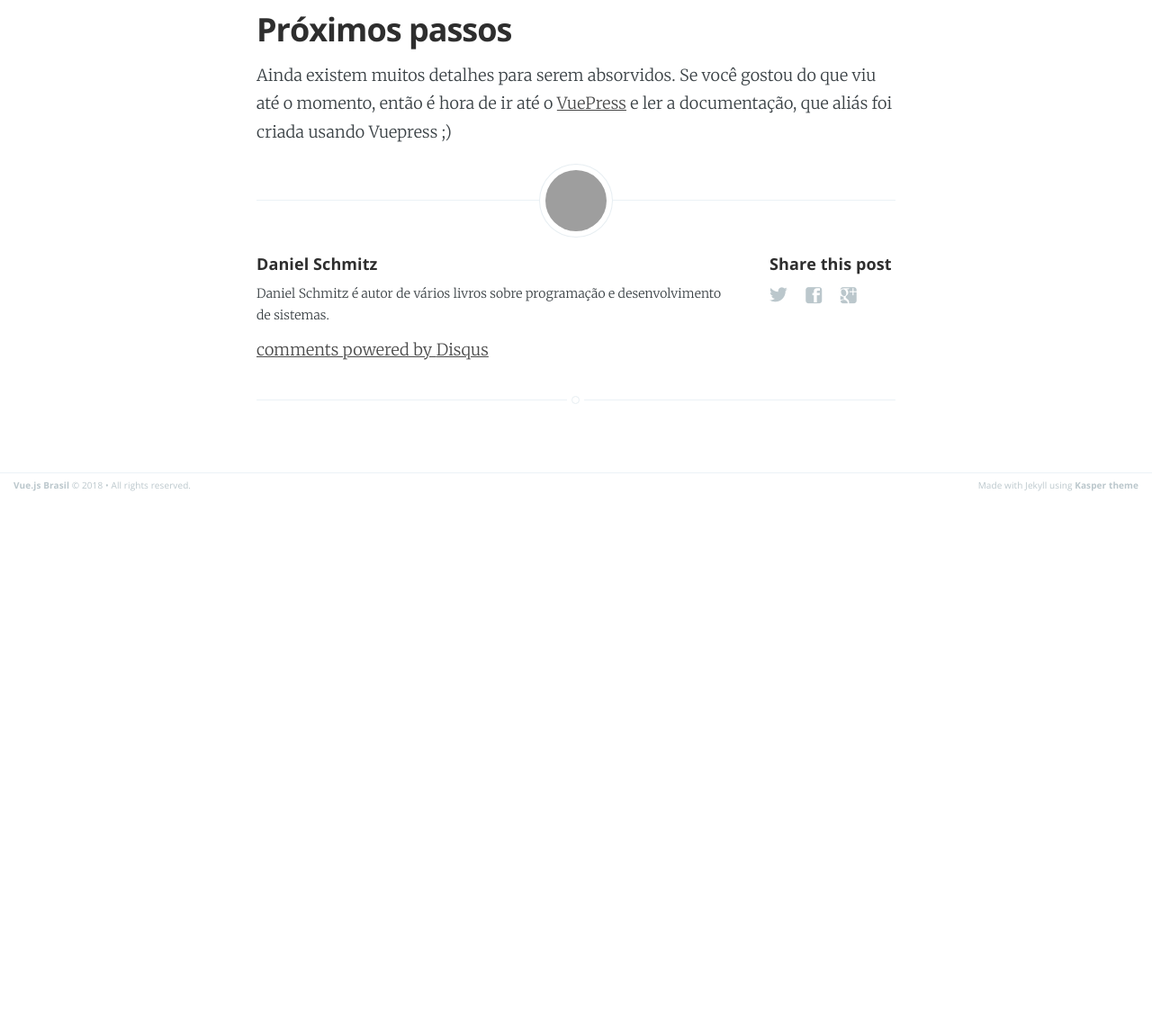
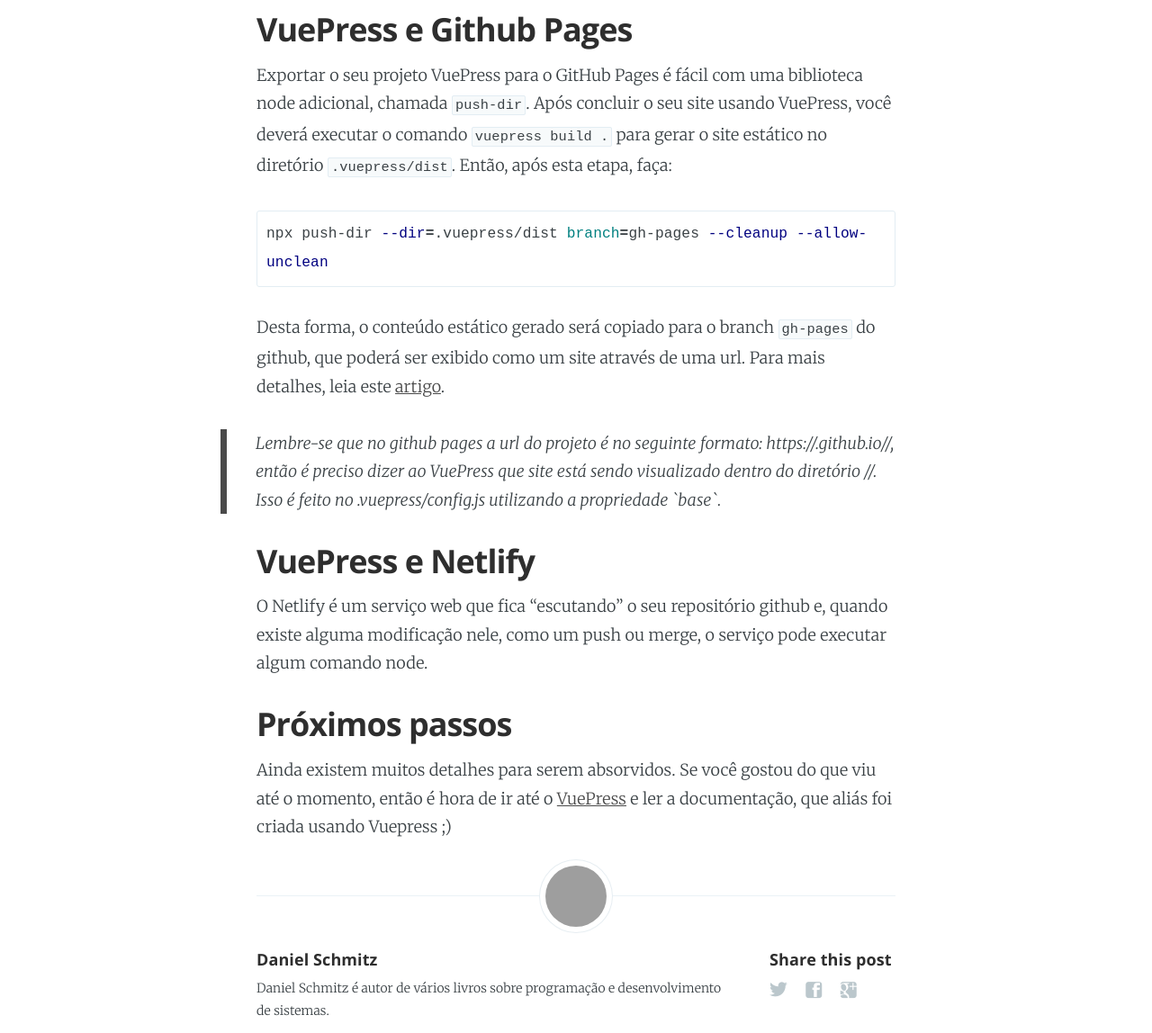
Before and after one commit to vuejs-br/blog, a Jekyll site: the page built from _posts/2018-04-19-conheca-o-vuepress.md, in a window 1280 px wide and 1400 px high, scrolled down 11178 px. Shown: the part 252-1400 px from the top of the window at 90% size. Built offline with Jekyll 4.4.1, drawn with Linux system fonts in a browser that asks for light colours; comment, search, counter and statistics services are not loaded; before the commit the page ends 11984 px from its top, so only the background shows below that; some of the changed text lies outside the part shown; grey boxes are pictures that could not be loaded.

Commit message:
Artigo Conheça o VuePress

````diff
--- a/_posts/2018-04-19-conheca-o-vuepress.md
+++ b/_posts/2018-04-19-conheca-o-vuepress.md
@@ -253,6 +253,24 @@
 <img src="https://i.imgur.com/Hxa0v3M.png">
 </p>
 
+## VuePress e Github Pages
+
+Exportar o seu projeto VuePress para o GitHub Pages é fácil com uma biblioteca node adicional, chamada `push-dir`. Após concluir o seu site usando VuePress, você deverá executar o comando `vuepress build .` para gerar o site estático no diretório `.vuepress/dist`. Então, após esta etapa, faça:
+
+```bash
+npx push-dir --dir=.vuepress/dist branch=gh-pages --cleanup --allow-unclean
+```
+
+Desta forma, o conteúdo estático gerado será copiado para o branch `gh-pages` do github, que poderá ser exibido como um site através de uma url. Para mais detalhes, leia este [artigo](http://vuejs-brasil.com.br/exporte-seu-projeto-vue-para-o-github-pages/).
+
+> Lembre-se que no github pages a url do projeto é no seguinte formato: https://<usuario>.github.io/<projeto>/, então é preciso dizer ao VuePress que  site está sendo visualizado dentro do diretório /<projeto>/. Isso é feito no .vuepress/config.js utilizando a propriedade `base`.
+
+## VuePress e Netlify
+
+O Netlify é um serviço web que fica "escutando" o seu repositório github e, quando existe alguma modificação nele, como um push ou merge, o serviço pode executar algum comando node.
+
+
+
 ## Próximos passos
 
 Ainda existem muitos detalhes para serem absorvidos. Se você gostou do que viu até o momento, então é hora de ir até o [VuePress](https://vuepress.vuejs.org/guide/) e ler a documentação, que aliás foi criada usando Vuepress ;)
````
Also changed, not shown: other parts of _posts/2018-04-19-conheca-o-vuepress.md (+1 -1 lines).
